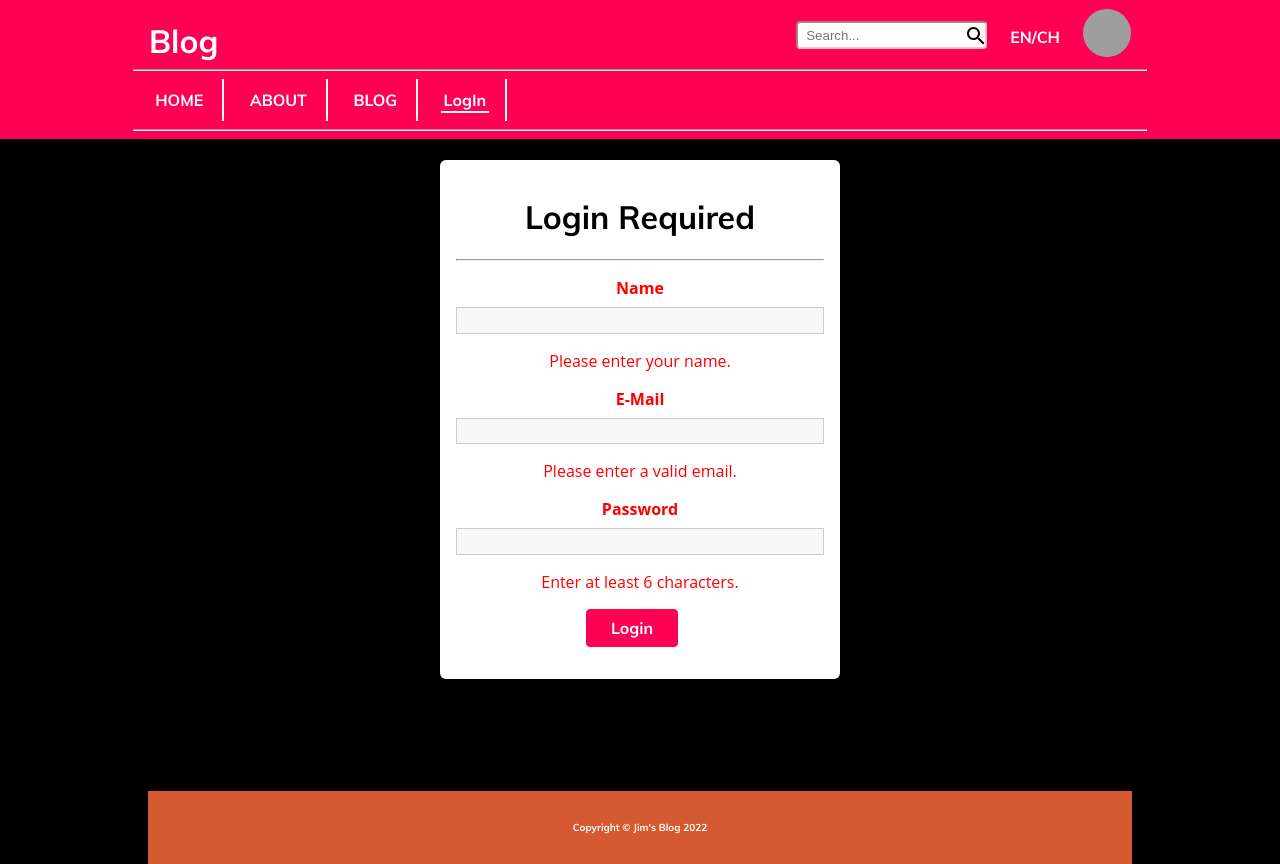
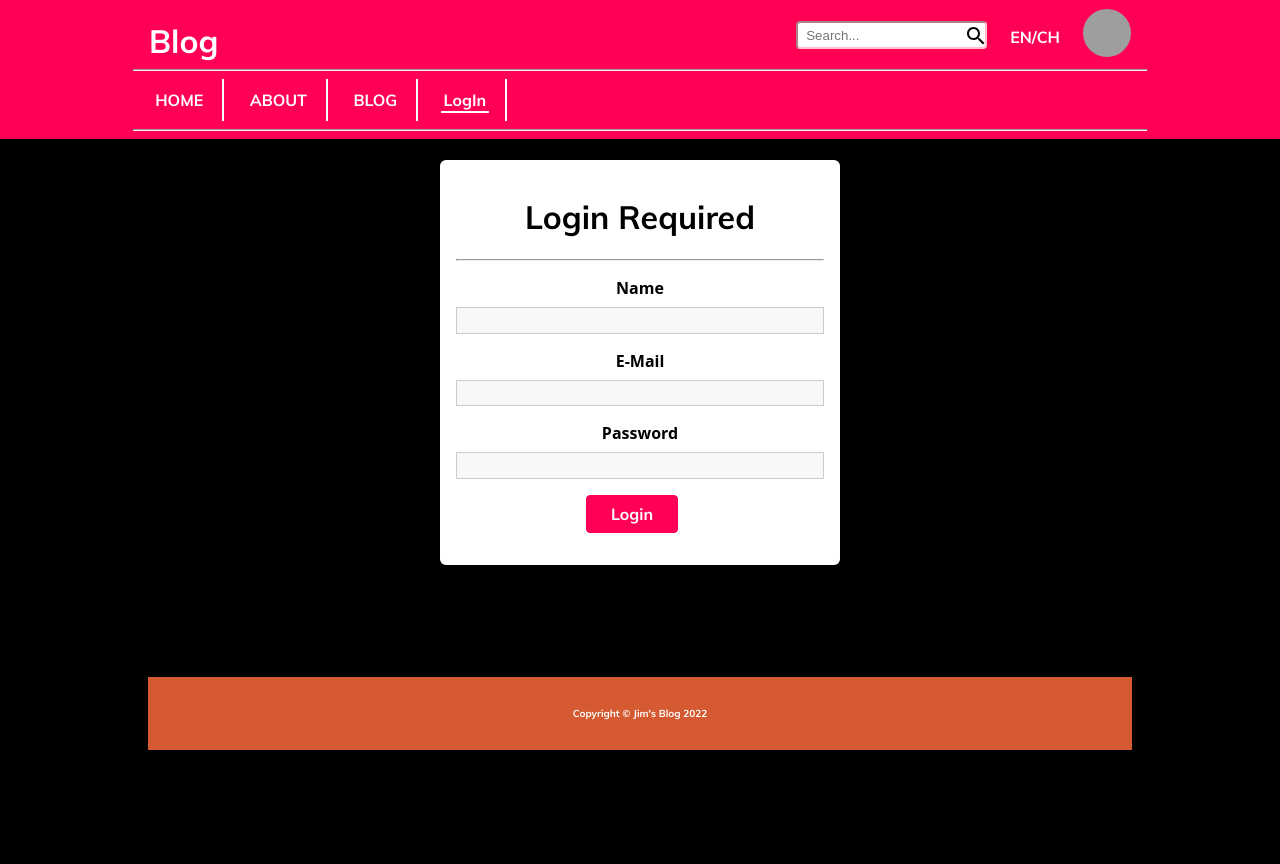
Before and after one commit to jimkk159/Blog, a React (Create React App) app in the folder frontend/: page /auth in a window 1280 px wide. After the commit the page ends 800 px from the top, so only its background shows below. Built offline with nearby package versions, Linux system fonts and the light colour scheme; grey boxes are pictures that could not be loaded.

Commit message:
feat:add input touch & blur behavior

```diff
--- a/frontend/src/shared/components/Form/Input.jsx
+++ b/frontend/src/shared/components/Form/Input.jsx
@@ -1,14 +1,43 @@
-import React from "react";
+import React, { useReducer, useState } from "react";
 
 import classes from "./Input.module.css";
 
+// const inputReducer = (state, action) => {
+//   switch (action.type) {
+//   }
+// };
+
 function Input(props) {
-    console.log(classes["input-control"]);
+  //   const [inputState, dispatch] = useReducer(inputReducer, {
+  //     value: "",
+  //     isTouched: false, //Check the user touch the input or not
+  //     isValid: false, //Check the the input is valid after user has touched
+  //   });
+  const [value, setValue] = useState("");
+  const [isToudched, setIsTouched] = useState(false);
+  const [isValid, setIsValid] = useState(false);
+  const changeHandler = (event) => {
+    setValue(event.target.value);
+    if (event.target.value.length >= 6) {
+      setIsValid(true);
+    } else {
+      setIsValid(false);
+    }
+  };
+  const blurHandler = () => {
+    setIsTouched(true);
+  };
   return (
-    <div className={`${classes["input-control"]} ${classes["input-invalid"]}`}>
+    <div className={`${classes["input-control"]} ${!isValid && isToudched && classes["input-invalid"]}`}>
       <label htmlFor={props.id}>{props.label}</label>
-      <input id={props.id} type={props.type} />
-      <p>{props.errorMessage}</p>
+      <input
+        id={props.id}
+        type={props.type}
+        onChange={changeHandler}
+        onBlur={blurHandler}
+        value={value}
+      />
+      {!isValid && isToudched && <p>{props.errorMessage}</p>}
     </div>
   );
 }
--- a/frontend/src/users/pages/AuthPage.jsx
+++ b/frontend/src/users/pages/AuthPage.jsx
@@ -14,31 +14,37 @@ import Button from "../../shared/components/Form/Button";
 function AuthPage() {
   const auth = useContext(AuthContext);
 
+  const authSubmitHandler = () => {};
   return (
     <>
       <Card className={classes.authentication}>
         <h1>Login Required</h1>
         <hr />
-        <form>
+        <form onSubmit={authSubmitHandler}>
           <Input
+          key="username"
             id="username"
             type="text"
             label="Name"
             errorMessage="Please enter your name."
           />
           <Input
+          key="email"
             id="email"
             type="text"
             label="E-Mail"
             errorMessage="Please enter a valid email."
           />
           <Input
-            id="email"
+           key="password"
+            id="password"
             type="password"
             label="Password"
             errorMessage="Enter at least 6 characters."
           />
-          <Button type="submit" disabled={false}>Login</Button>
+          <Button type="submit" disabled={false}>
+            Login
+          </Button>
         </form>
       </Card>
     </>
```
